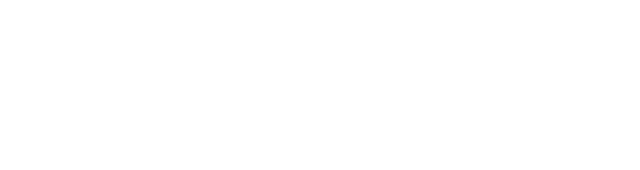
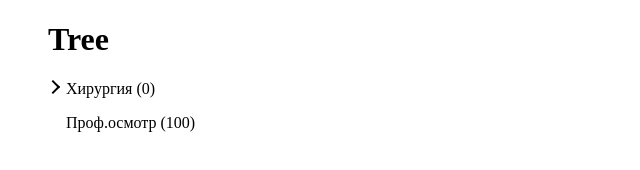
Before and after one commit to EvgenKlo/JS-tree, a website with bundled scripts: page index.html in a window 1280 px wide. Shown: the whole page, without its empty margins (0-640 px from the left). Built offline with nearby package versions, Linux system fonts and the light colour scheme.

Commit message:
feat: app is working

```diff
--- a/index.html
+++ b/index.html
@@ -4,6 +4,7 @@
     <meta charset="UTF-8" />
     <meta name="viewport" content="width=device-width, initial-scale=1.0" />
     <title>Document</title>
+    <link rel="stylesheet" href="./src/styles/style.css" />
   </head>
   <body>
     <div id="root"></div>
--- /dev/null
+++ b/src/script/app/app.js
@@ -0,0 +1,55 @@
+import myCreateElement from "../helpers/myCreateElement.js";
+
+export const createRootList = () => {
+  const root = document.getElementById("root");
+
+  const list = myCreateElement("ul", ["tree"]);
+
+  const title = myCreateElement("h1", ["title"]);
+
+  title.innerHTML = "Tree";
+
+  list.append(title);
+
+  root.append(list);
+
+  return list;
+};
+
+const renderItem = (item, elementDom) => {
+  const listItem = myCreateElement("li", ["list__item"]);
+
+  const text = myCreateElement("p", ["list__item_text"]);
+
+  text.innerHTML = `${item.item.name} (${item.item.price})`;
+
+  listItem.append(text);
+
+  elementDom.append(listItem);
+
+  if (item.children) {
+    text.classList.add("button");
+
+    text.addEventListener("click", () => {
+      listItem.classList.toggle("open");
+      text.classList.toggle("open");
+    });
+
+    const newElementDom = myCreateElement("ul", [
+      "tree__item",
+      "tree__item_parent",
+    ]);
+
+    listItem.append(newElementDom);
+
+    item.children.map((childrenItem) => {
+      renderItem(childrenItem, newElementDom);
+    });
+  }
+};
+
+export const render = (data, listRoot) => {
+  data.map((item) => {
+    renderItem(item, listRoot);
+  });
+};
--- a/src/script/data/getDataTree.js
+++ b/src/script/data/getDataTree.js
@@ -1,7 +1,7 @@
 import JSON from "../../data/data.json" assert { type: "json" };
 import pushItem from "./pushItem.js";
 
-const getDataTree = () => {
+export const getDataTree = () => {
   const data = JSON.services;
 
   const tree = [];
@@ -24,4 +24,14 @@ const getDataTree = () => {
   return tree;
 };
 
-export default getDataTree;
+export const sortData = (data) => {
+  if (Array.isArray(data)) {
+    data.sort((a, b) => a.item.sorthead - b.item.sorthead);
+  }
+  data.map((item) => {
+    if (item.children) {
+      sortData(item.children);
+    }
+  });
+  return data;
+};
--- /dev/null
+++ b/src/script/helpers/myCreateElement.js
@@ -0,0 +1,7 @@
+const myCreateElement = (tagName, classes) => {
+  const element = document.createElement(tagName);
+  element.classList.add(...classes);
+  return element;
+};
+
+export default myCreateElement;
--- a/src/script/script.js
+++ b/src/script/script.js
@@ -1,3 +1,11 @@
-import getDataTree from "./data/getDataTree.js";
+import { getDataTree, sortData } from "./data/getDataTree.js";
 
-console.log(getDataTree());
+import { createRootList, render } from "./app/app.js";
+
+const dataTree = getDataTree();
+
+const sortTree = sortData(dataTree);
+
+const listRoot = createRootList();
+
+render(sortTree, listRoot);
--- /dev/null
+++ b/src/styles/style.css
@@ -0,0 +1,44 @@
+* {
+  box-sizing: border-box;
+}
+
+ul {
+  list-style-type: none;
+}
+
+.list__item > ul {
+  display: none;
+}
+
+.list__item.open > ul {
+  display: block;
+}
+
+.list__item_text:before {
+  content: "";
+  width: 10px;
+  height: 10px;
+  display: inline-block;
+  margin-right: 8px;
+}
+
+.button {
+  cursor: pointer;
+}
+
+.button:before {
+  content: "";
+  width: 8px;
+  height: 8px;
+  display: inline-block;
+  border-bottom: 2px solid black;
+  border-right: 2px solid black;
+  margin-right: 8px;
+  margin-bottom: 2px;
+  transform: rotate(-45deg);
+  transition: 0.3s;
+}
+
+.button.open:before {
+  transform: rotate(45deg);
+}
```
